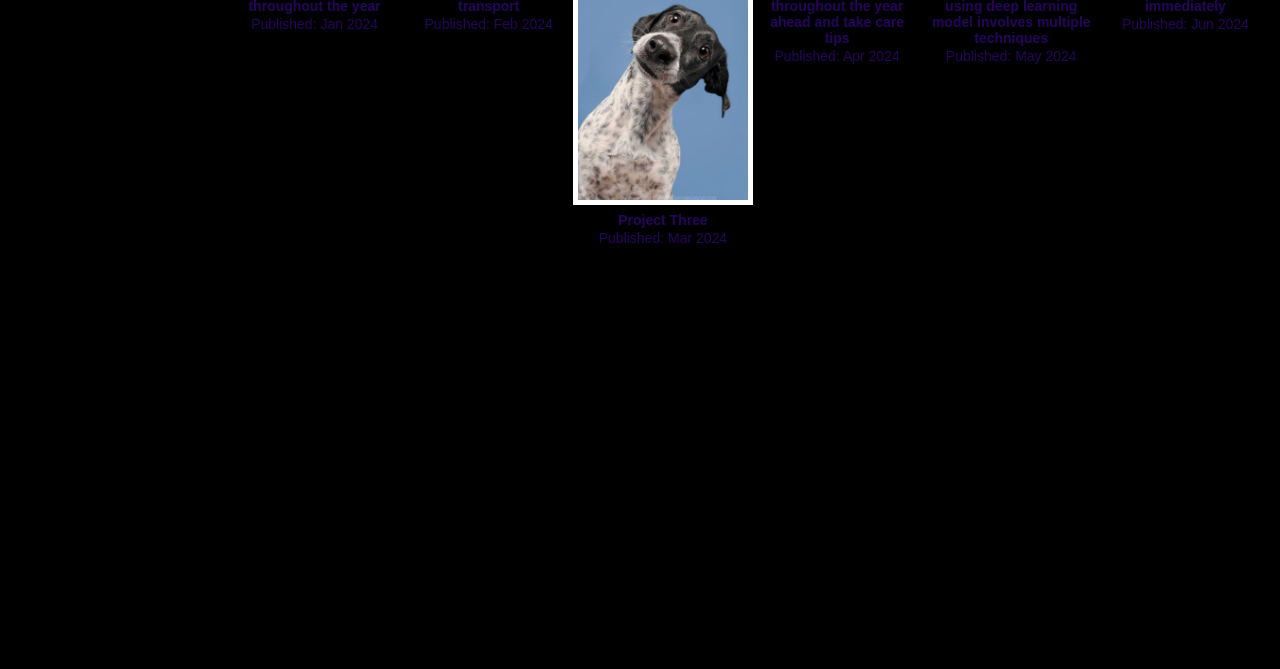
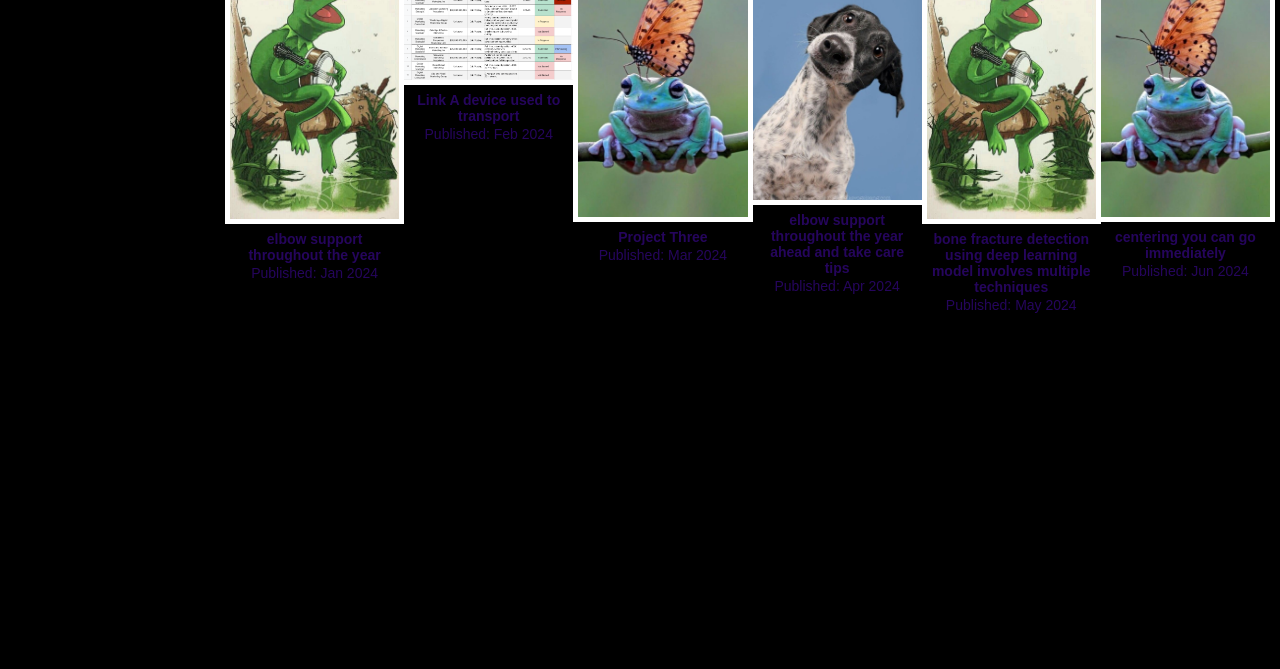
Before and after one commit to ftx7go/ftx7go, a plain HTML site: page index.html in a window 1280 px wide. Shown: the part 131-800 px from the top of the page. Drawn offline with Linux system fonts and the light colour scheme.

Commit message:
Update index.html

```diff
--- a/index.html
+++ b/index.html
@@ -160,7 +160,7 @@
         <div id="gallery">
             <div class="photo-item">
                 <div class="photo-box">
-                    <img src="/images/demo/1.jpg" alt="Project 1">
+                    <img src="images/frogmusican.jpg" alt="Project 1">
                 </div>
                 <div class="photo-info">
                     <p class="name">elbow support throughout the year</p>
@@ -170,7 +170,7 @@
 
             <div class="photo-item">
                 <div class="photo-box">
-                    <img src="/images/demo/10.jpg" alt="Project 2">
+                    <img src="images/images (1).png" alt="Project 2">
                 </div>
                 <div class="photo-info">
                     <p class="name">Link A device used to transport</p>
@@ -180,7 +180,7 @@
 
             <div class="photo-item">
                 <div class="photo-box">
-                    <img src="images/dog.jpg" alt="Project 3">
+                    <img src="images/frog.jpg" alt="Project 3">
                 </div>
                 <div class="photo-info">
                     <p class="name">Project Three</p>
@@ -190,7 +190,7 @@
 
             <div class="photo-item">
                 <div class="photo-box">
-                    <img src="/images/demo/12.jpg" alt="Project 4">
+                    <img src="images/dog.jpg" alt="Project 4">
                 </div>
                 <div class="photo-info">
                     <p class="name">elbow support throughout the year ahead and take care tips
@@ -200,7 +200,7 @@
 
             <div class="photo-item">
                 <div class="photo-box">
-                    <img src="/images/demo/14.jpg" alt="Project 5">
+                    <img src="images/frogmusican.jpg" alt="Project 5">
                 </div>
                 <div class="photo-info">
                     <p class="name">bone fracture detection using deep learning model involves multiple techniques</p>
@@ -210,7 +210,7 @@
 
             <div class="photo-item">
                 <div class="photo-box">
-                    <img src="/images/demo/6.png" alt="Project 6">
+                    <img src="images/frog.jpg" alt="Project 6">
                 </div>
                 <div class="photo-info">
                     <p class="name">centering you can go immediately
```
